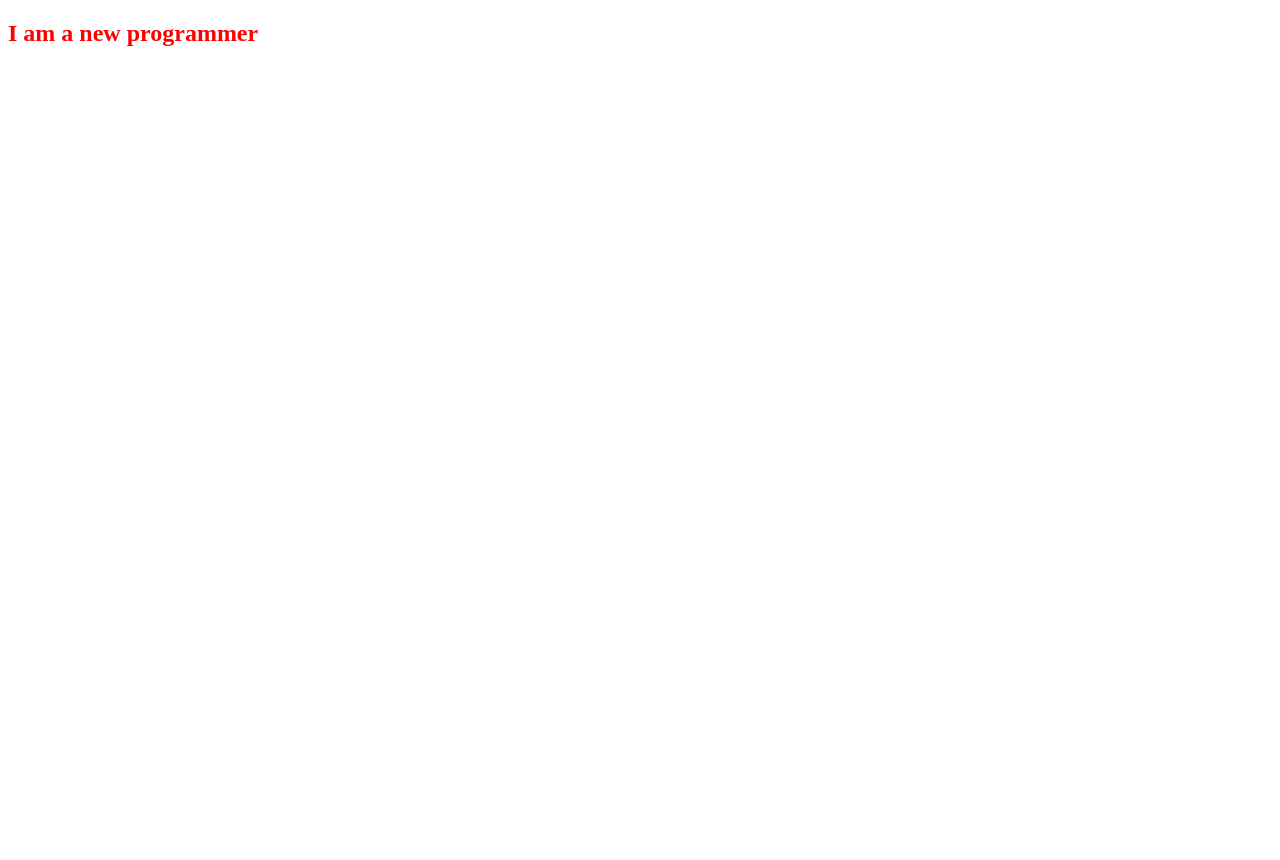
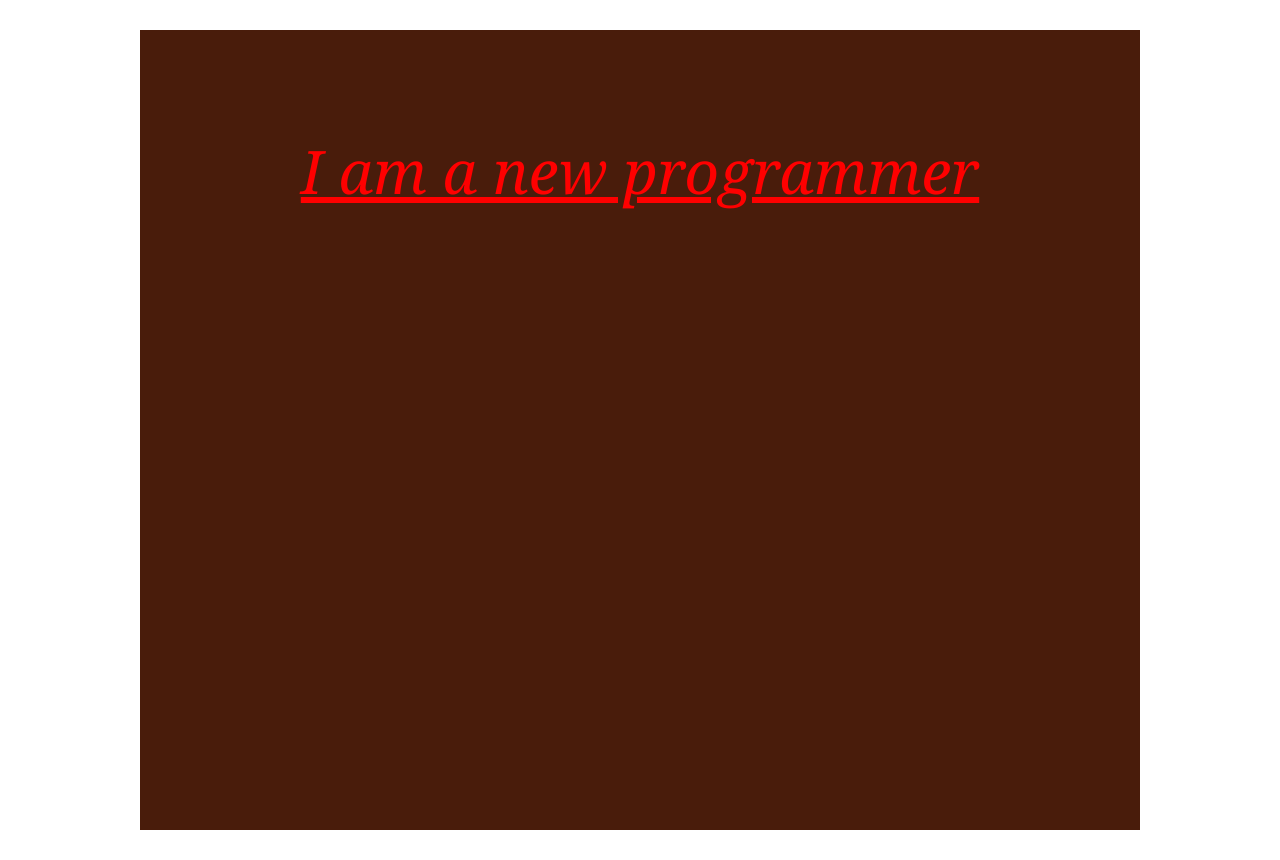
Before and after one commit to AbdullahArRafi29/html-css-concept-session, a plain HTML site: page index.html in a window 1280 px wide. Before the commit the page ends 800 px from the top, so only its background shows below. Drawn offline with Linux system fonts and the light colour scheme.

Commit message:
create section with an heading

```diff
--- a/index.html
+++ b/index.html
@@ -6,8 +6,17 @@
     <title>Kicksatrt html and css</title>
     <link rel="stylesheet" href="style/style.css">
     <link rel="shortcut icon" href="https://img.icons8.com/?size=64&id=zRvbzAjx4VWY&format=png" type="image/x-icon">
+    <style>
+        h1{
+            /* color: blue; */
+        }
+    </style>
 </head>
 <body>
-    <h2>I am a new programmer</h2>
+    <div id="heading-parent">
+        <h1>I am a new programmer</h1>
+
+    </div>
+
 </body>
 </html>
--- a/style/style.css
+++ b/style/style.css
@@ -1,3 +1,27 @@
-h2{
+*{
+    margin: 0;
+    padding: 0;
+}
+
+
+h1{
     color: red;
+    font-style: italic;
+    font-weight: lighter;
+    font-family: Georgia, 'Times New Roman', Times, serif;
+    text-decoration: underline;
+    font-size: 60px;
+    text-align: center;
+
+
 }
+#heading-parent{
+    background-color: rgb(73, 28, 11);
+    height: 600px;
+    width: 1000px;
+    padding: 100px 0;
+    /* margin-top: 40px;
+    margin-bottom: 10px; */
+    margin: 30px auto;
+
+}
```
